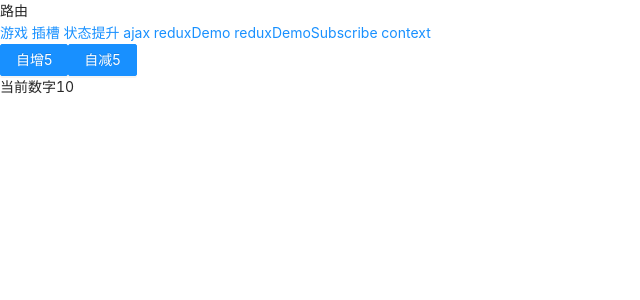
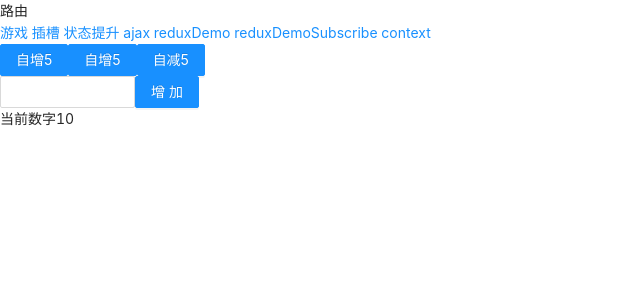
Before and after one commit to ujump1/reactstudy, a React (Create React App) app: page /#/reduxDemo in a window 1280 px wide. Shown: the top 300 px of the page, without its empty margins (0-640 px from the left). Built offline with nearby package versions, Linux system fonts and the light colour scheme.

Commit message:
react学习:组件事件传额外参数,组件直接调用redux的dispatch映射方法

```diff
--- a/src/pages/ReduxDemo/ReduxDemo.js
+++ b/src/pages/ReduxDemo/ReduxDemo.js
@@ -1,5 +1,5 @@
 import * as React from "react";
-import {Button} from "antd";
+import {Button, Input} from "antd";
 import {connect} from "react-redux";
 import {add,sub} from "../../redux/Action";
 import {ThemeContext} from "../../context/ThemeContext";
@@ -8,8 +8,12 @@ class ReduxDemo extends React.Component{
 
     constructor(props) {
         super(props);
+        this.state={
+            addNumber:0
+        }
         this.handleBtnClickAdd = this.handleBtnClickAdd.bind(this);
         this.handleBtnClickSub = this.handleBtnClickSub.bind(this);
+        this.handleChange = this.handleChange.bind(this);
     }
 
     static contextType = ThemeContext;
@@ -29,12 +33,32 @@ class ReduxDemo extends React.Component{
         // dispatch(action);
     }
 
+    handleChange(e){
+        this.setState(
+            {
+                addNumber:e.target.value
+            }
+        )
+    }
+
+    handleAdd(number,e){
+        this.props.addNumber(Number.parseInt(number));
+    }
+
+
+
     render() {
         console.log(this.context);
         return (
             <div>
                 <Button type='primary' onClick={this.handleBtnClickAdd}>自增5</Button>
+                <Button type='primary' onClick={this.props.addAction}>自增5</Button>
                 <Button type='primary' onClick={this.handleBtnClickSub}>自减5</Button>
+                <div>
+                    <Input  style={{width: '135px'}}    onChange={this.handleChange}></Input>
+                    {/*这里主要是为了测试传参才这样写的*/}
+                    <Button type='primary' onClick={this.handleAdd.bind(this,this.state.addNumber)}>增加</Button>
+                </div>
                 <p>当前数字{this.props.number}</p>
             </div>
         )
@@ -57,7 +81,8 @@ const subAction = sub(5)
 const mapDispatchToProps=(dispatch)=>{
     return{
         addAction:()=>dispatch(addAction),
-        subAction:()=>dispatch(subAction)
+        subAction:()=>dispatch(subAction),
+        addNumber:(number) =>dispatch(add(number))
     }
 }
 // 导出类要修改 或者使用@connect注解
```
